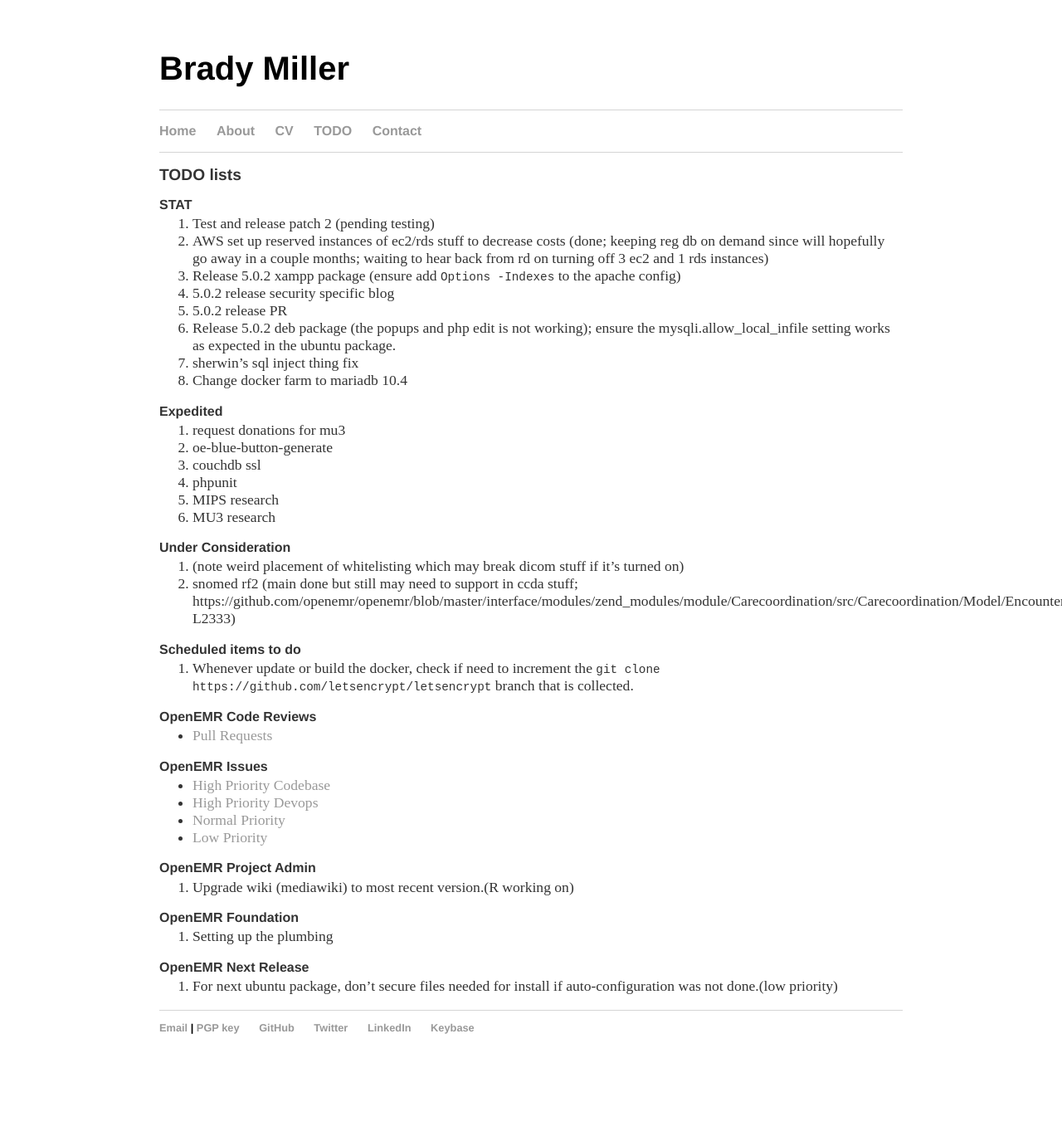
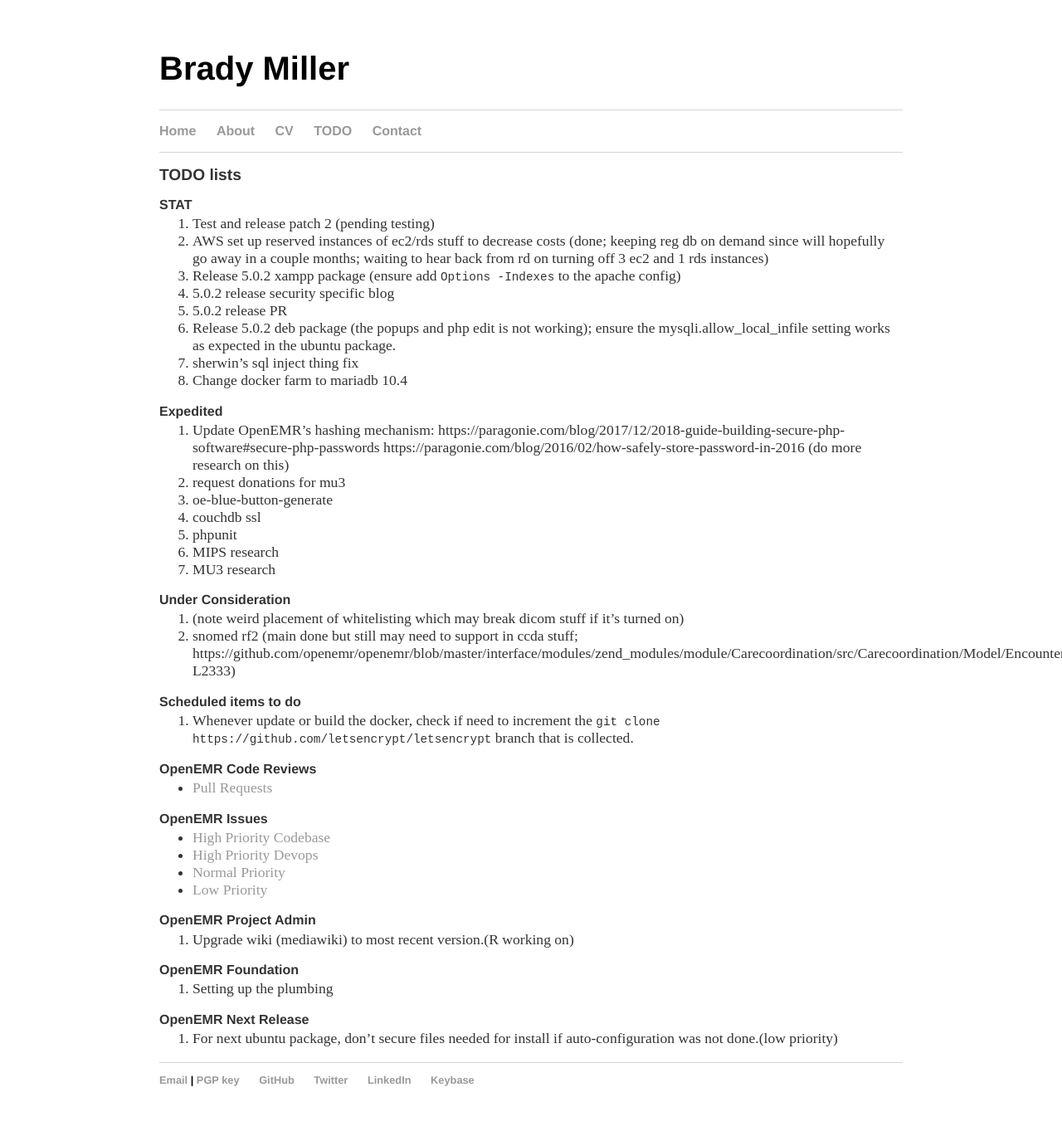
Before and after one commit to bradymiller/bradymiller.github.io, a Jekyll site: the page built from todo/index.md, in a window 1280 px wide. Shown: the whole page at 83% size. Built offline with Jekyll 4.4.1, drawn with Linux system fonts in a browser that asks for light colours; our own code applies the rules of GitHub Pages for plain Markdown files; before the commit the page ends 1306 px from its top, so only the background shows below that.

Commit message:
Update index.md

```diff
--- a/todo/index.md
+++ b/todo/index.md
@@ -14,6 +14,7 @@
 1. Change docker farm to mariadb 10.4
 
 ### Expedited
+1. Update OpenEMR's hashing mechanism: https://paragonie.com/blog/2017/12/2018-guide-building-secure-php-software#secure-php-passwords https://paragonie.com/blog/2016/02/how-safely-store-password-in-2016 (do more research on this)
 1. request donations for mu3
 1. oe-blue-button-generate
 1. couchdb ssl
```
